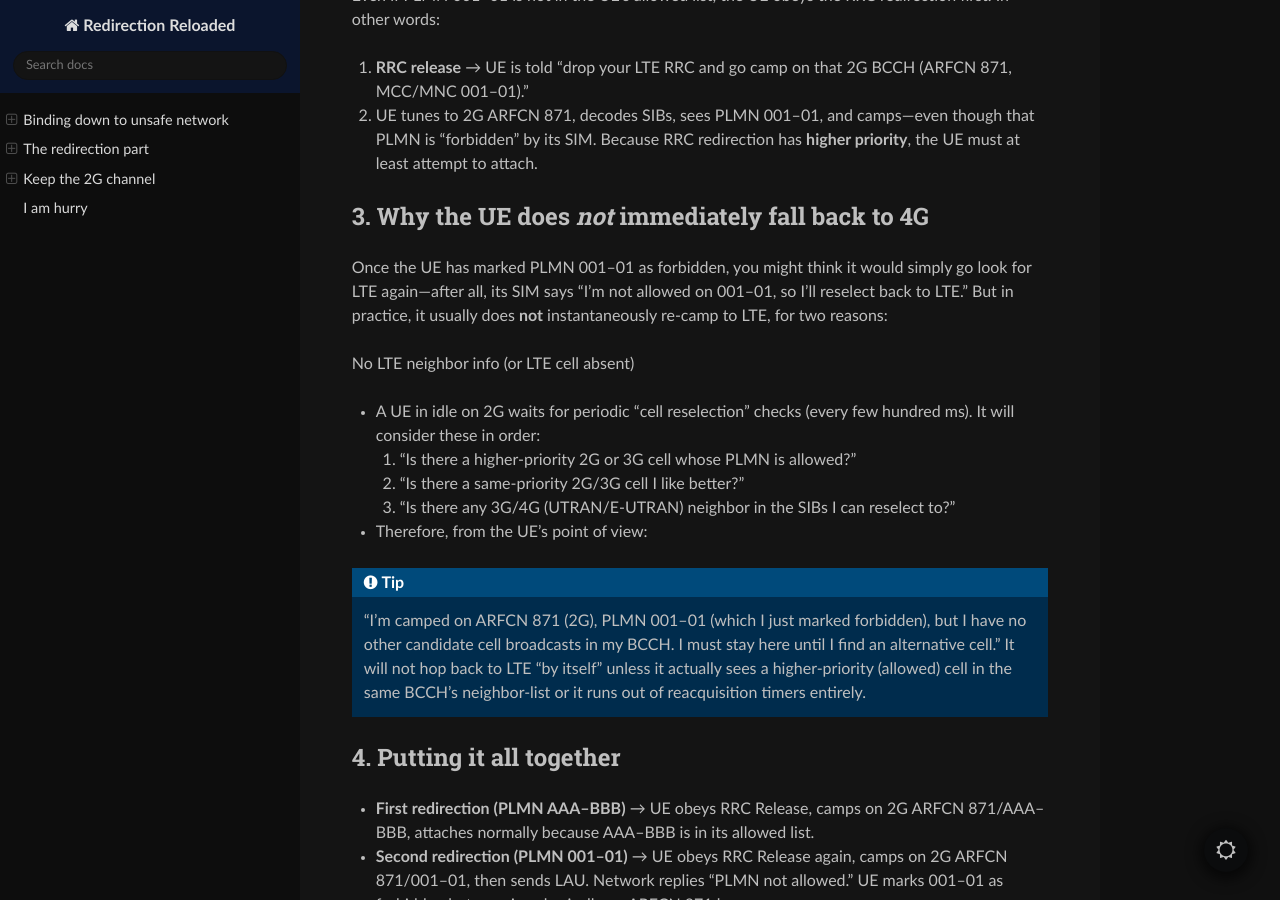
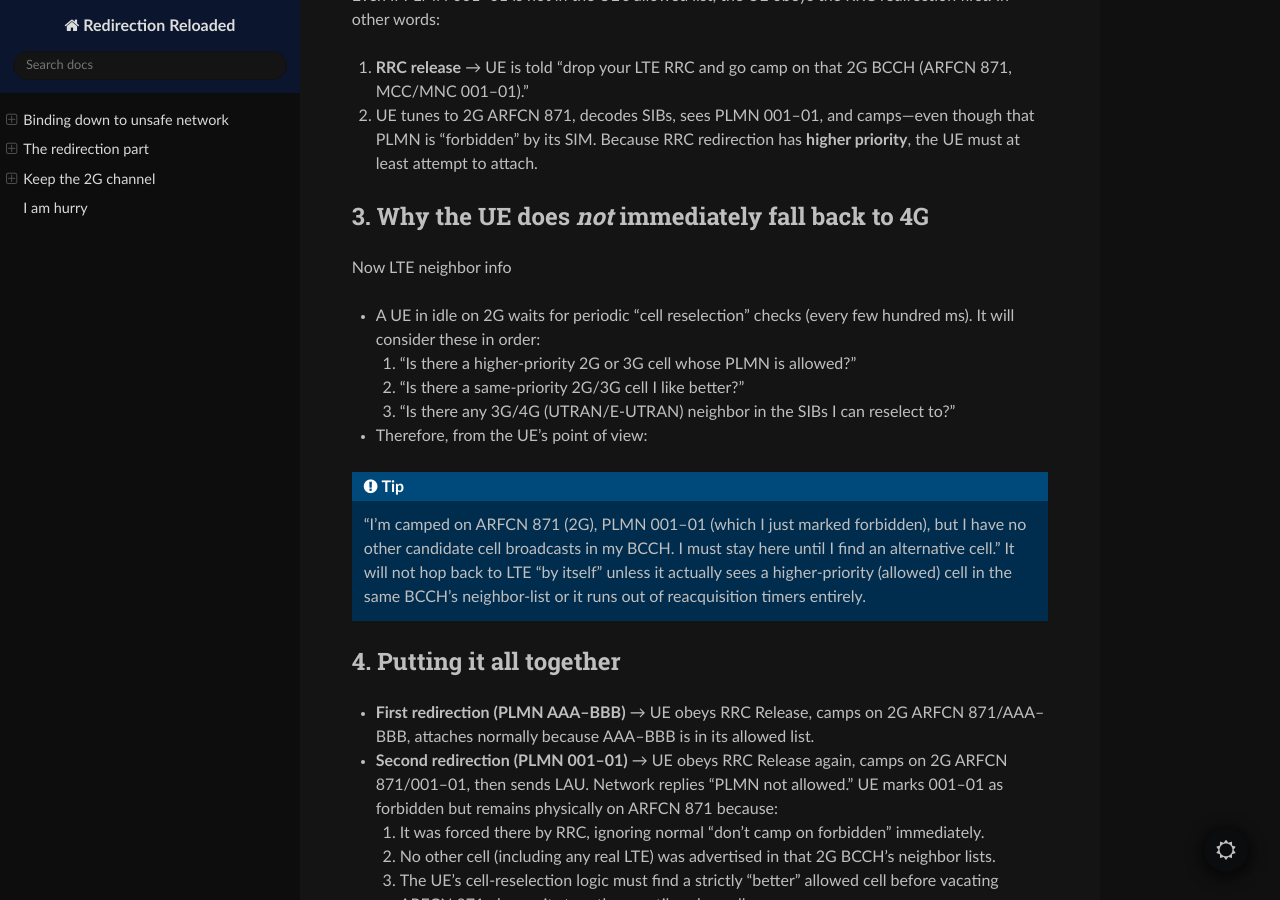
Before and after one commit to bbaranoff/binding-down-to-gsm, a Sphinx documentation site: the page built from docs/index.rst, in a window 1280 px wide and 900 px high, scrolled down 5086 px. Built offline with Sphinx 7.4.7 and the Read the Docs theme 3.1.0, drawn with Linux system fonts in a browser that asks for light colours.

Commit message:
Update index.rst

```diff
--- a/docs/index.rst
+++ b/docs/index.rst
@@ -276,12 +276,7 @@ RRC redirection first. In other words:
 3. Why the UE does *not* immediately fall back to 4G
 ----------------------------------------------------
 
-Once the UE has marked PLMN 001–01 as forbidden, you might think it
-would simply go look for LTE again—after all, its SIM says “I’m not
-allowed on 001–01, so I’ll reselect back to LTE.” But in practice, it
-usually does **not** instantaneously re‐camp to LTE, for two reasons:
-
-No LTE neighbor info (or LTE cell absent)
+Now LTE neighbor info
 
 -  A UE in idle on 2G waits for periodic “cell reselection” checks
    (every few hundred ms). It will consider these in order:
```
